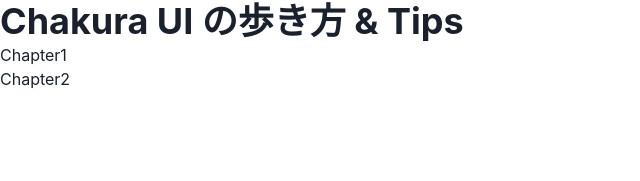
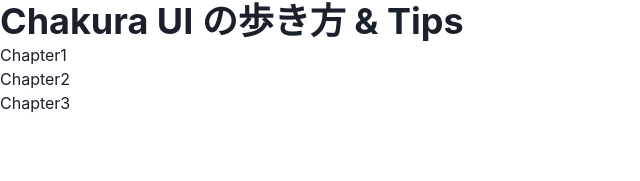
Before and after one commit to y4shiro/chakraui-way-of-walking, a Next.js app: page / in a window 1280 px wide. Shown: the top 181 px of the page, without its empty margins (0-640 px from the left). Built offline with nearby package versions, Linux system fonts and the light colour scheme.

Commit message:
Chapter3 追加

```diff
--- a/pages/index.tsx
+++ b/pages/index.tsx
@@ -16,6 +16,9 @@
         <ListItem>
           <NextLink href="/chapter2">Chapter2</NextLink>
         </ListItem>
+        <ListItem>
+          <NextLink href="/chapter3">Chapter3</NextLink>
+        </ListItem>
       </List>
     </>
   );
```
Also changed, not shown: pages/chapter3.tsx (added, +12 -0 lines).
